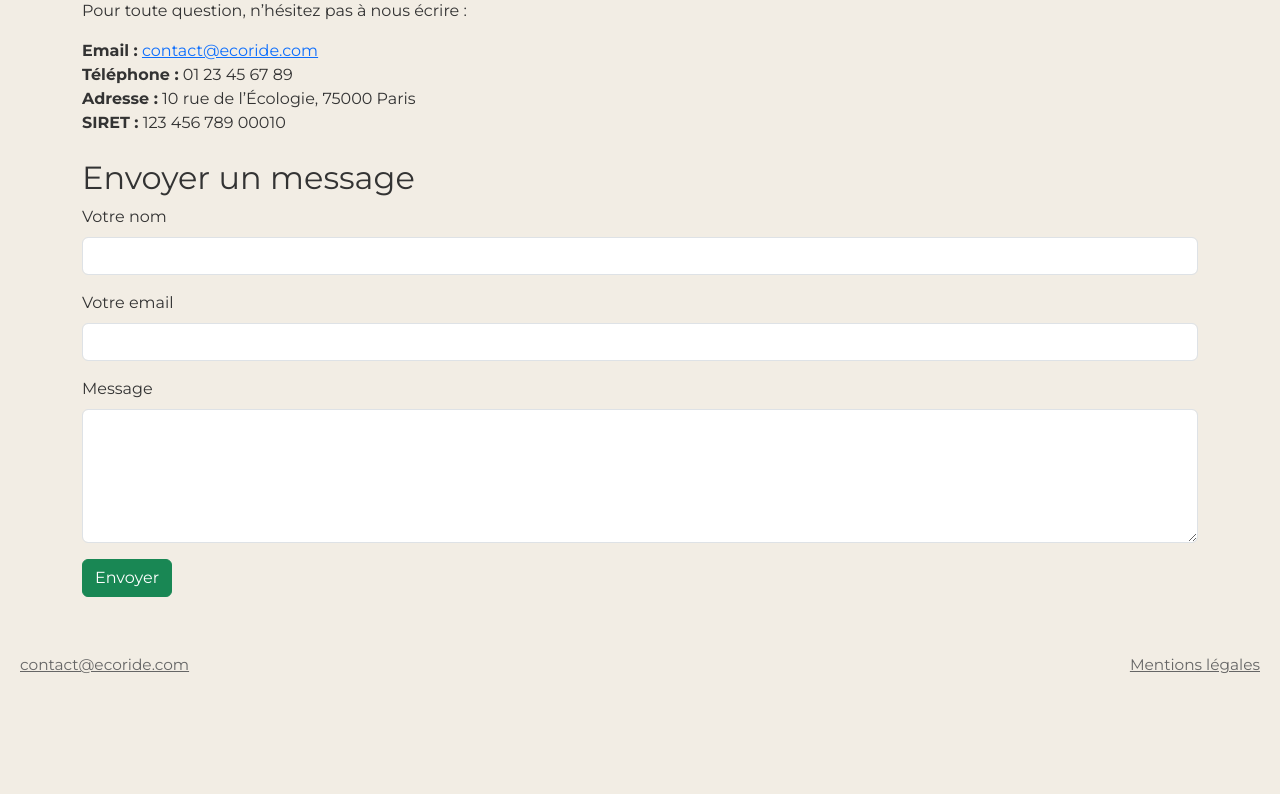
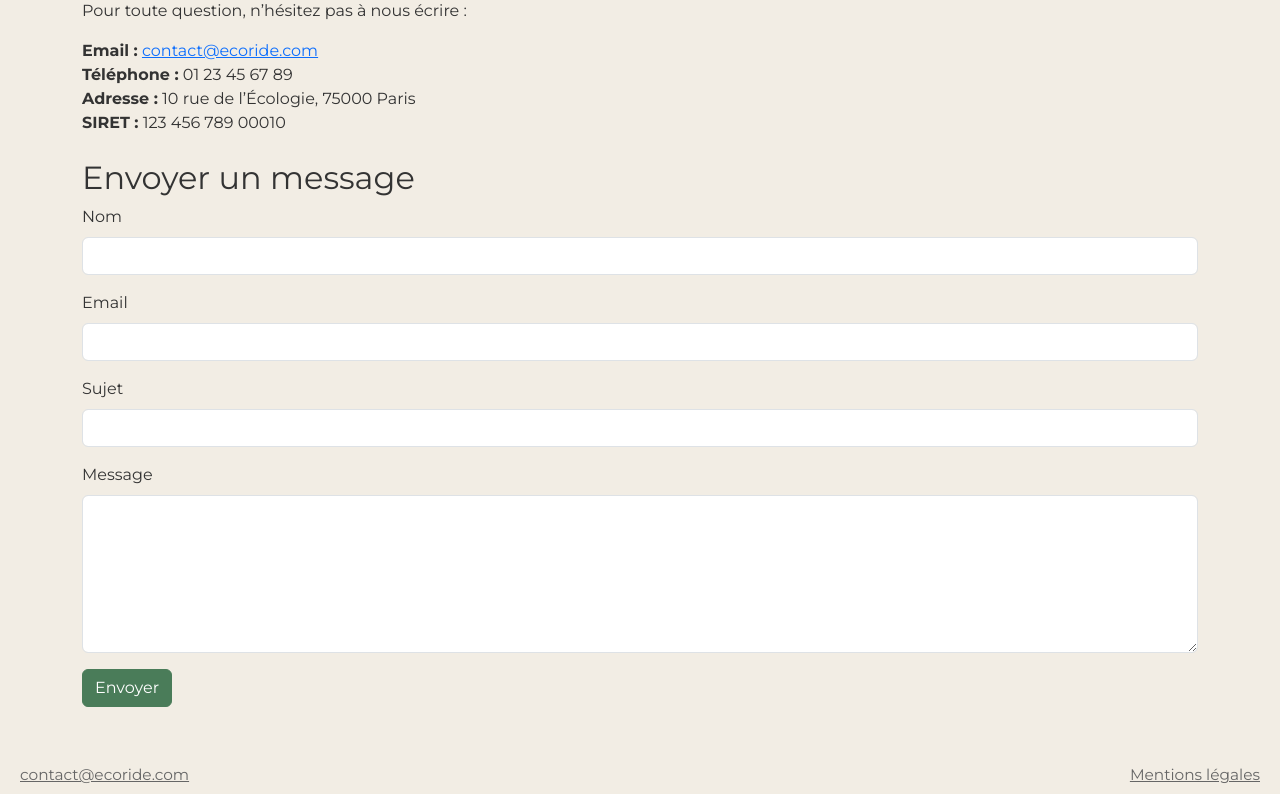
Before and after one commit to AmelieO-83/EcoRide, a Symfony app: template templates/contact.html.twig in a window 1280 px wide. Shown: the part 180-974 px from the top of the page. Before the commit the page ends 853 px from the top, so only its background shows below. Run offline with Twig, Linux system fonts and the light colour scheme; the template is opened without the code that fills it, so the values that code supplies are empty; some libraries are stand-ins or nearby versions.

Commit message:
envoie mail contact

```diff
--- a/config/services.yaml
+++ b/config/services.yaml
@@ -5,7 +5,7 @@
 # https://symfony.com/doc/current/best_practices.html#use-parameters-for-application-configuration
 parameters:
   credit_initial: 20
-  frais_plateforme: 5
+  frais_plateforme: 2
   mail_from: "no-reply@ecoride.fr"
   mail_reply_to: "contact@ecoride.fr"
 
@@ -33,6 +33,10 @@
   App\Controller\Api\UtilisateurController:
     arguments:
       $creditInitial: "%credit_initial%"
+  App\Controller\ContactController:
+    arguments:
+      $mailFrom: "%mail_from%"
+      $mailReplyTo: "%mail_reply_to%"
 
   # add more service definitions when explicit configuration is needed
   # please note that last definitions always *replace* previous ones
--- a/src/Controller/HomeController.php
+++ b/src/Controller/HomeController.php
@@ -29,7 +29,10 @@
     #[Route('/contact', name: 'contact', methods: ['GET'])]
     public function index(): Response
     {
-        return $this->render('contact.html.twig');
+        return $this->render('contact.html.twig', [
+        'data'   => ['name'=>'','email'=>'','subject'=>'','message'=>''],
+        'errors' => [],
+        ]);
     }
     #[Route('/connexion', name: 'connexion', methods: ['GET','POST'])]
     public function login(AuthenticationUtils $authUtils): Response
--- a/templates/contact.html.twig
+++ b/templates/contact.html.twig
@@ -16,20 +16,41 @@
   </ul>
 
   <h2 class="mt-4">Envoyer un message</h2>
-  <form method="post" action="#">
+
+  {# affichage des flashes #}
+  {% for label, msgs in app.flashes %}
+    <div class="alert alert-{{ label }}">{{ msgs|first }}</div>
+  {% endfor %}
+
+  {# affichage des erreurs #}
+  {% if errors|length %}
+    <div class="alert alert-danger">
+      <ul class="mb-0">
+        {% for violation in errors %}
+          <li>{{ violation.propertyPath }}: {{ violation.message }}</li>
+        {% endfor %}
+      </ul>
+    </div>
+  {% endif %}
+
+  <form action="{{ path('contact_send') }}" method="post">
     <div class="mb-3">
-      <label for="name" class="form-label">Votre nom</label>
-      <input type="text" id="name" class="form-control" required>
+      <label class="form-label" for="name">Nom</label>
+      <input type="text" id="name" name="name" class="form-control" value="{{ data.name }}">
     </div>
     <div class="mb-3">
-      <label for="email" class="form-label">Votre email</label>
-      <input type="email" id="email" class="form-control" required>
+      <label class="form-label" for="email">Email</label>
+      <input type="email" id="email" name="email" class="form-control" value="{{ data.email }}">
     </div>
     <div class="mb-3">
-      <label for="message" class="form-label">Message</label>
-      <textarea id="message" class="form-control" rows="5" required></textarea>
+      <label class="form-label" for="subject">Sujet</label>
+      <input type="text" id="subject" name="subject" class="form-control" value="{{ data.subject }}">
     </div>
-    <button type="submit" class="btn btn-success">Envoyer</button>
+    <div class="mb-3">
+      <label class="form-label" for="message">Message</label>
+      <textarea id="message" name="message" rows="6" class="form-control">{{ data.message }}</textarea>
+    </div>
+    <button type="submit" class="btn btn-primary">Envoyer</button>
   </form>
 </div>
 {% endblock %}
--- a/templates/utilisateurs/moncompte.html.twig
+++ b/templates/utilisateurs/moncompte.html.twig
@@ -60,7 +60,7 @@
         <h2 class="mb-4">Mes participations</h2>
         <div id="listeParticipe" class="list-group mb-4"></div>
         <div class="me-4">
-          <a href="{{ path('accueil') }}" class="btn btn-primary">Rechercher un covoiturage</a>
+          <a href="{{ path('covoiturages_list') }}" class="btn btn-primary">Rechercher un covoiturage</a>
         </div>
       </div>
 
```
Also changed, not shown: src/Controller/ContactController.php (added, +68 -0 lines).
